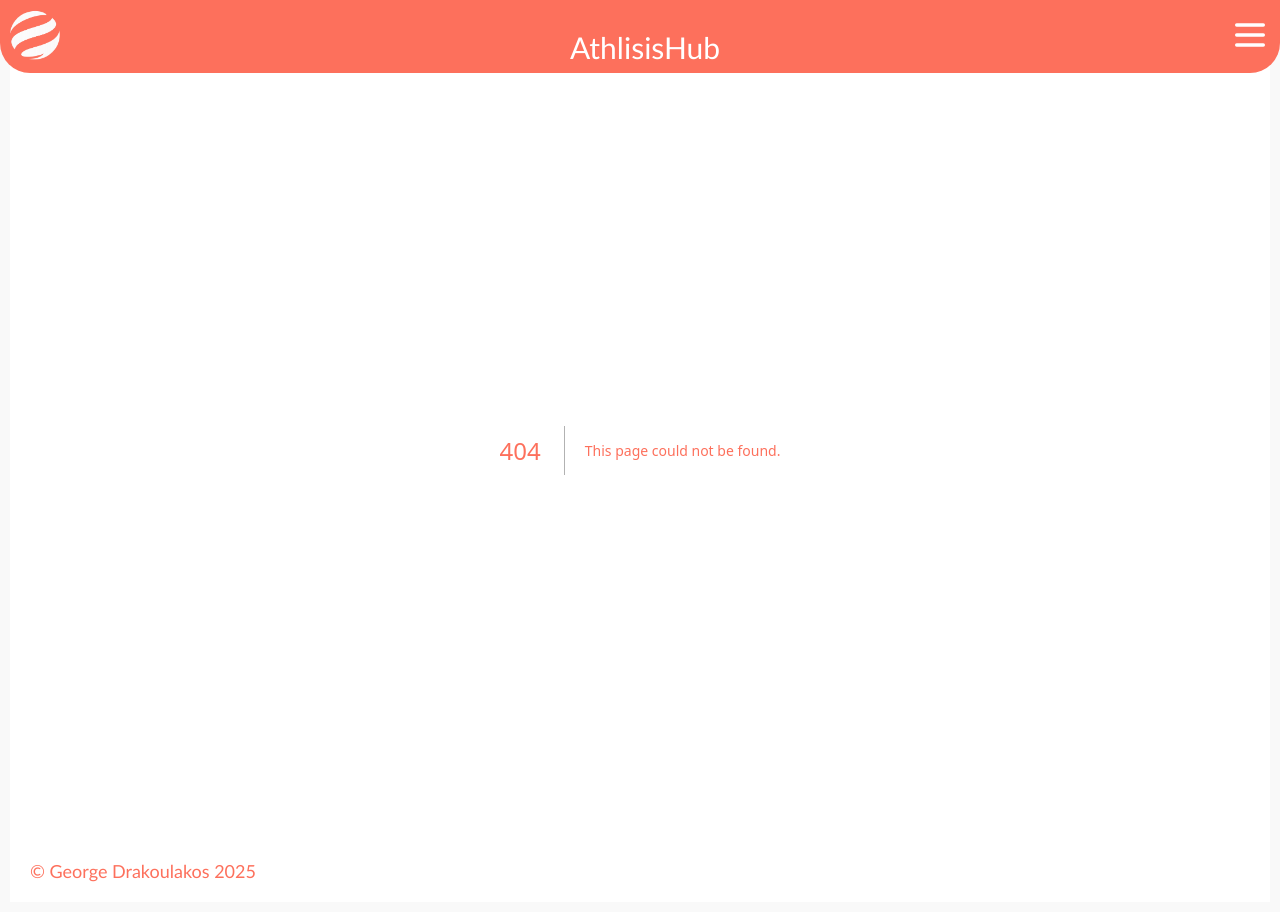
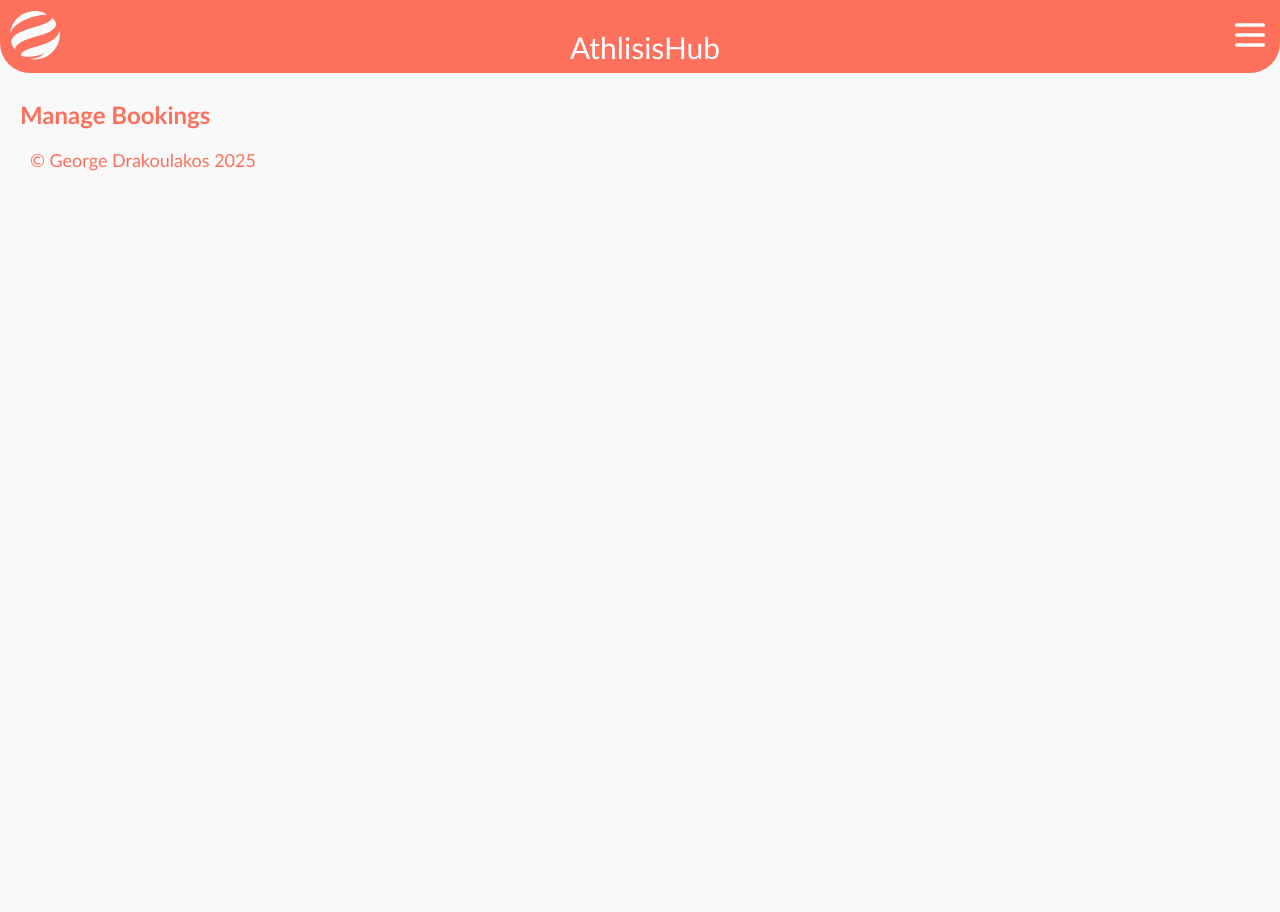
Before and after one commit to gdrakoulakos/athlisis-hub, a Next.js app: page /manage-bookings in a window 1280 px wide. Before the commit this address had no page. After the commit the page ends 800 px from the top, so only its background shows below. Built offline with nearby package versions, Linux system fonts and the light colour scheme.

Commit message:
Add ManageBookings component and associated CSS module

```diff
--- /dev/null
+++ b/src/app/manage-bookings/page.js
@@ -0,0 +1,9 @@
+import styles from "./page.module.css";
+
+export default function ManageBookings() {
+  return (
+    <div className={styles.manageBookingsContainer}>
+      <h2>Manage Bookings</h2>
+    </div>
+  );
+}
```
Also changed, not shown: src/app/manage-bookings/page.module.css (added).
